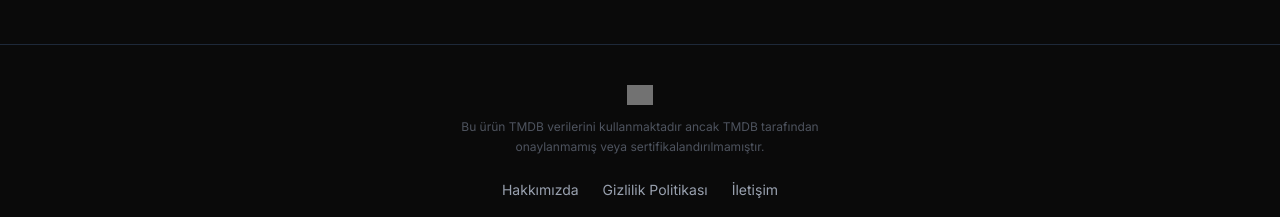
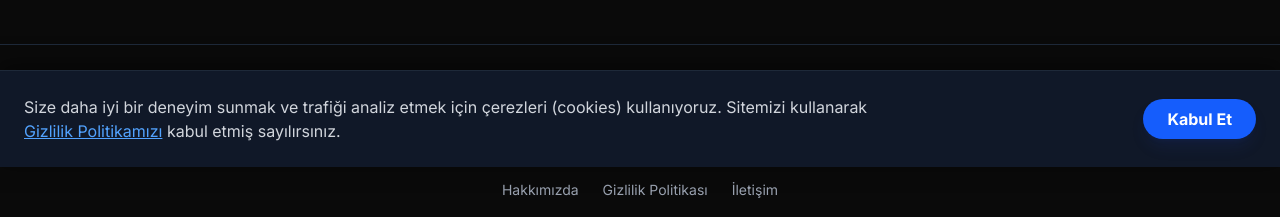
Before and after one commit to batuhantoksoz/wheretostream, a Next.js app: page / in a window 1280 px wide. Shown: the part 633-850 px from the top of the page. Built offline with nearby package versions, Linux system fonts and the light colour scheme; no server answers; grey boxes are pictures that could not be loaded.

Commit message:
Cerez onay kutusu eklendi

```diff
--- /dev/null
+++ b/app/components/CookieConsent.tsx
@@ -0,0 +1,40 @@
+'use client';
+import { useState, useEffect } from 'react';
+
+export default function CookieConsent() {
+  const [showConsent, setShowConsent] = useState(false);
+
+  useEffect(() => {
+    // Kullanıcı daha önce kabul etmediyse göster
+    const consent = localStorage.getItem('cookie_consent');
+    if (!consent) {
+      setShowConsent(true);
+    }
+  }, []);
+
+  const acceptCookies = () => {
+    localStorage.setItem('cookie_consent', 'true');
+    setShowConsent(false);
+  };
+
+  if (!showConsent) return null;
+
+  return (
+    <div className="fixed bottom-0 left-0 right-0 bg-gray-900 border-t border-gray-800 p-4 md:p-6 z-50 shadow-[0_-4px_20px_rgba(0,0,0,0.5)] flex flex-col md:flex-row items-center justify-between gap-4 animate-in slide-in-from-bottom duration-500">
+      <div className="text-gray-300 text-sm md:text-base text-center md:text-left max-w-4xl">
+        <p>
+          Size daha iyi bir deneyim sunmak ve trafiği analiz etmek için çerezleri (cookies) kullanıyoruz.
+          Sitemizi kullanarak <a href="/privacy" className="text-blue-400 hover:text-blue-300 underline">Gizlilik Politikamızı</a> kabul etmiş sayılırsınız.
+        </p>
+      </div>
+      <div className="flex gap-3">
+        <button
+          onClick={acceptCookies}
+          className="bg-blue-600 hover:bg-blue-700 text-white font-bold py-2 px-6 rounded-full transition-colors whitespace-nowrap shadow-lg shadow-blue-900/20"
+        >
+          Kabul Et
+        </button>
+      </div>
+    </div>
+  );
+}
--- a/app/layout.tsx
+++ b/app/layout.tsx
@@ -2,7 +2,8 @@ import type { Metadata } from "next";
 import { Inter } from "next/font/google";
 import "./globals.css";
 import { GoogleAnalytics } from '@next/third-parties/google';
-import Script from 'next/script'; // 👇 AdSense için bunu kullanacağız
+import Script from 'next/script';
+import CookieConsent from './components/CookieConsent'; // 👈 1. YENİ EKLENEN SATIR
 
 const inter = Inter({ subsets: ["latin"] });
 
@@ -23,12 +24,13 @@ export default function RootLayout({
     <html lang="tr">
       <body className={inter.className}>
         {children}
+        <CookieConsent /> {/* 👈 2. YENİ EKLENEN SATIR (En altta dursun) */}
       </body>
 
-      {/* Google Analytics (Bu çalışıyordu, dokunmadık) */}
+      {/* Google Analytics */}
       <GoogleAnalytics gaId="G-ZD270XMJ3Y" />
 
-      {/* 👇 AdSense Kodu (Manuel Yöntem - Hata Vermez) */}
+      {/* AdSense Kodu */}
       <Script
         async
         src="https://pagead2.googlesyndication.com/pagead/js/adsbygoogle.js?client=ca-pub-8135530407990099"
```
